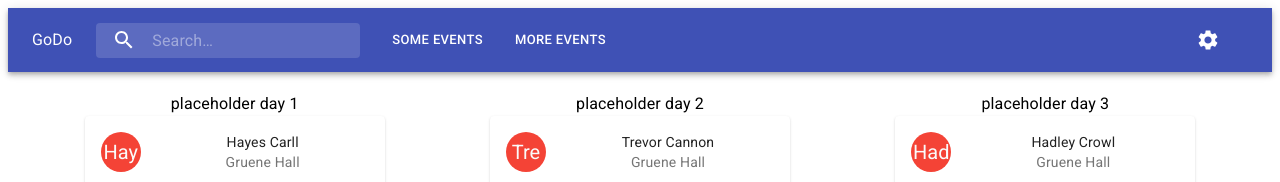
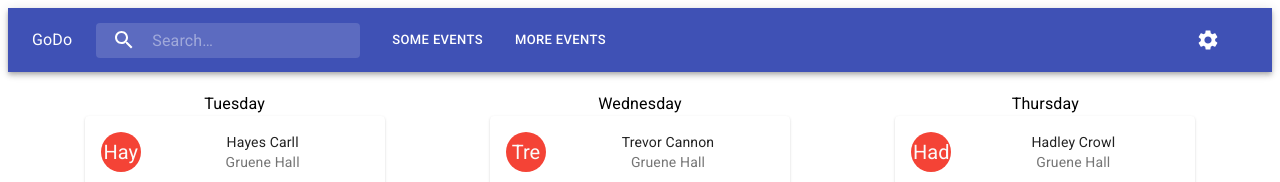
Before and after one commit to hratx-blue-ocean/blue512, a React app in the folder client/: page / in a window 1280 px wide. Shown: the top 182 px of the page. Built offline with nearby package versions, Linux system fonts and the light colour scheme.

Commit message:
Add dynamic day rendering

```diff
--- a/client/src/components/MainView.js
+++ b/client/src/components/MainView.js
@@ -1,5 +1,6 @@
 import React from 'react';
 import CardContainer from './CardContainer.js';
+import moment from 'moment'
 // import fetch from 'node-fetch';
 
 
@@ -9,6 +10,11 @@ import { Grid, Container } from '@material-ui/core/';
 // const useStyles = makeStyles(theme => ({
 // }));
 
+const today = moment().format('dddd')
+const tomorrow = moment().add(1, 'days').format('dddd')
+const tomorrowPlusPlus = moment().add(2, 'days').format('dddd')
+
+
 export default function MainView({ events }) {
   // const classes = useStyles();
 
@@ -16,9 +22,9 @@ export default function MainView({ events }) {
     <>
       <Container maxWidth="lg">
         <Grid container>
-          <CardContainer event={events[0]} day={'placeholder day 1'}/>
-          <CardContainer event={events[1]} day={'placeholder day 2'}/>
-          <CardContainer event={events[2]} day={'placeholder day 3'}/>
+          <CardContainer event={events[0]} day={today} />
+          <CardContainer event={events[1]} day={tomorrow} />
+          <CardContainer event={events[2]} day={tomorrowPlusPlus} />
         </Grid>
       </Container>
     </>
```
